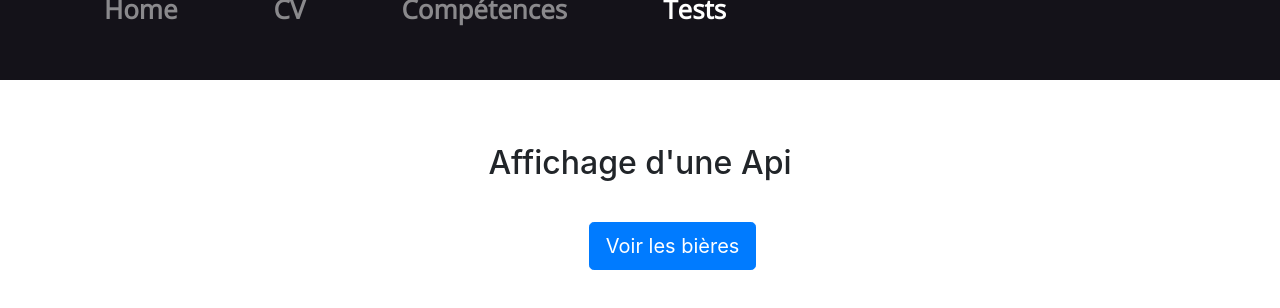
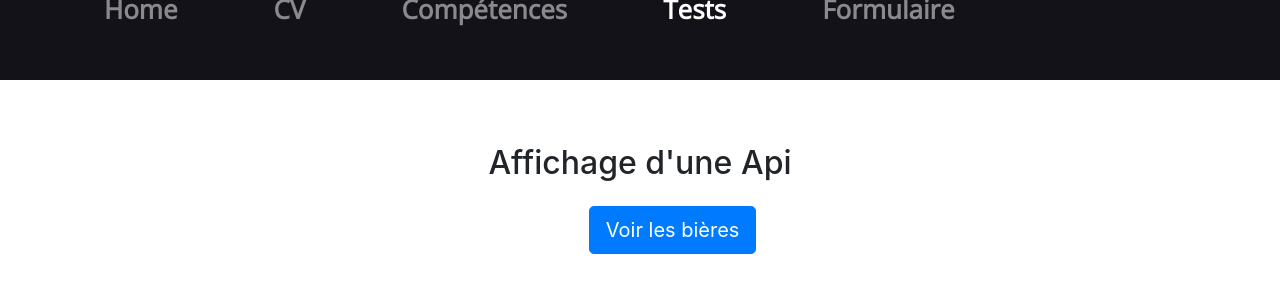
Before and after one commit to blagisquet/cvAngular, an Angular app: page /test in a window 1280 px wide. Shown: the top 308 px of the page. Built offline with nearby package versions, Linux system fonts and the light colour scheme.

Commit message:
last commit before deployement

```diff
--- a/src/app/app.component.html
+++ b/src/app/app.component.html
@@ -9,6 +9,7 @@
       <a class="nav-item nav-link" routerLinkActive="active" routerLink="cv">CV</a>
       <a class="nav-item nav-link" routerLinkActive="active" routerLink="compétences">Compétences</a>
       <a class="nav-item nav-link" routerLinkActive="active" routerLink="test">Tests</a>
+      <a class="nav-item nav-link" routerLinkActive="active" routerLink="form">Formulaire</a>
       <p class="date-style">{{ hour | date: 'EEEE'+' '+'dd'+' '+'MM'+' '+'yyyy' }}</p>
     </div>
   </div>
--- a/src/app/app.component.scss
+++ b/src/app/app.component.scss
@@ -21,6 +21,6 @@ nav {
 
 .date-style {
   color: whitesmoke;
-  margin-left: 50rem;
+  margin-left: 35rem;
   margin-top: 0.5rem;
 }
--- a/src/app/app.module.ts
+++ b/src/app/app.module.ts
@@ -17,14 +17,15 @@ const appRoutes: Routes = [
   {path: 'cv', component: CvComponent },
   {path: 'compétences', component: CompetencesComponent },
   {path: 'test', component: TestComponent }
-]
+];
+
 @NgModule({
   declarations: [
     AppComponent,
     HomeComponent,
     CvComponent,
     CompetencesComponent,
-    TestComponent
+    TestComponent,
   ],
   imports: [
     BrowserModule,
--- a/src/app/test/test.component.scss
+++ b/src/app/test/test.component.scss
@@ -1,7 +1,9 @@
 .beer-style {
   max-width: 2rem;
   max-height: 8rem;
-  margin: auto;
+  margin-left: auto;
+  margin-right: auto;
+  margin-top: 1rem;
 }
 
 ul li{
@@ -21,7 +23,7 @@ ul {
 }
 
 #button {
-  margin: 2rem auto 3rem 46%;
+  margin: 1rem auto 3rem 46%;
 }
 
 .title-beer {
@@ -33,5 +35,5 @@ ul {
   margin-left: auto;
   margin-right: auto;
   margin-bottom: 2rem;
-  height: 20rem;
+  height: 23rem;
 }
```
Also changed, not shown: src/app/test/test.component.ts (+1 -1 lines).
